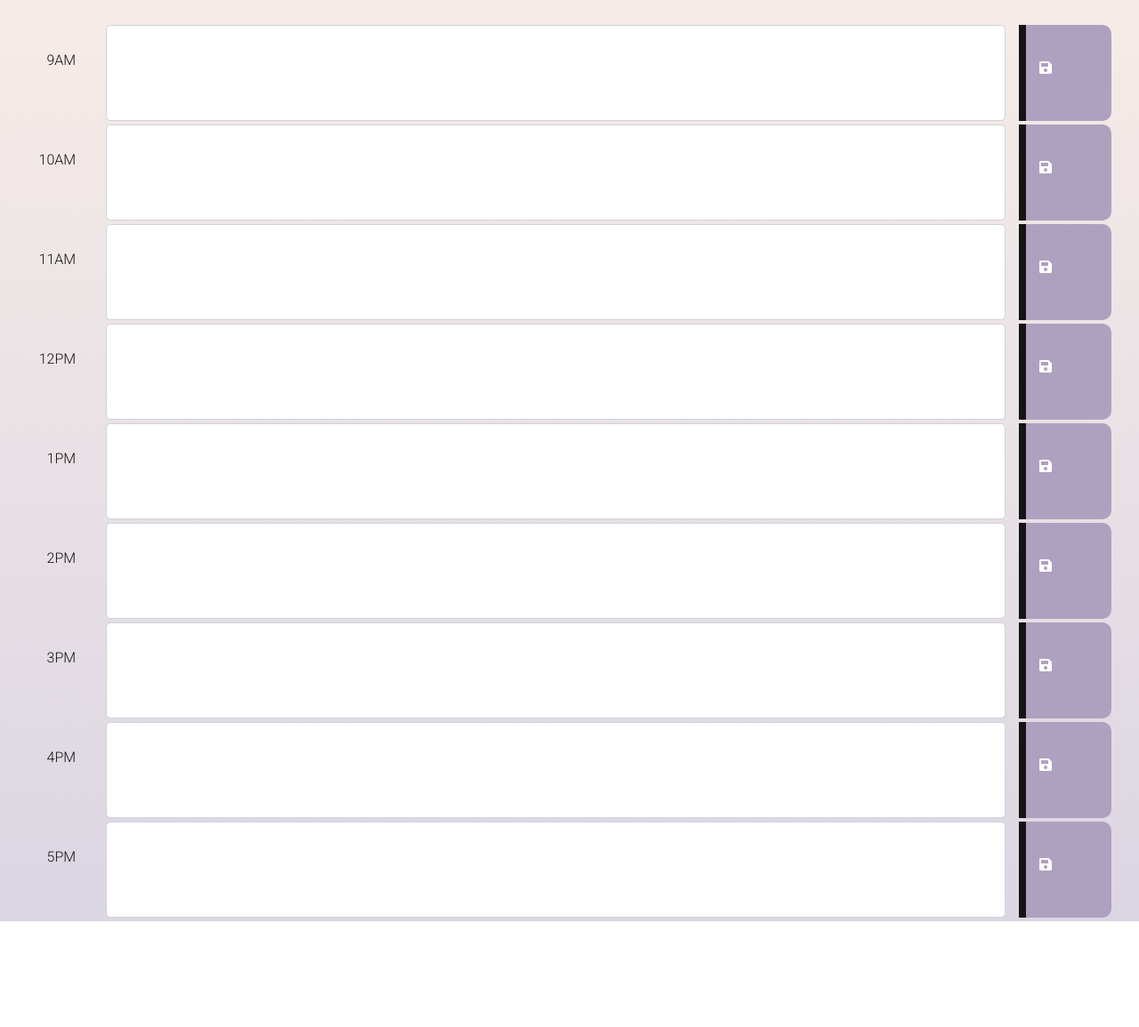
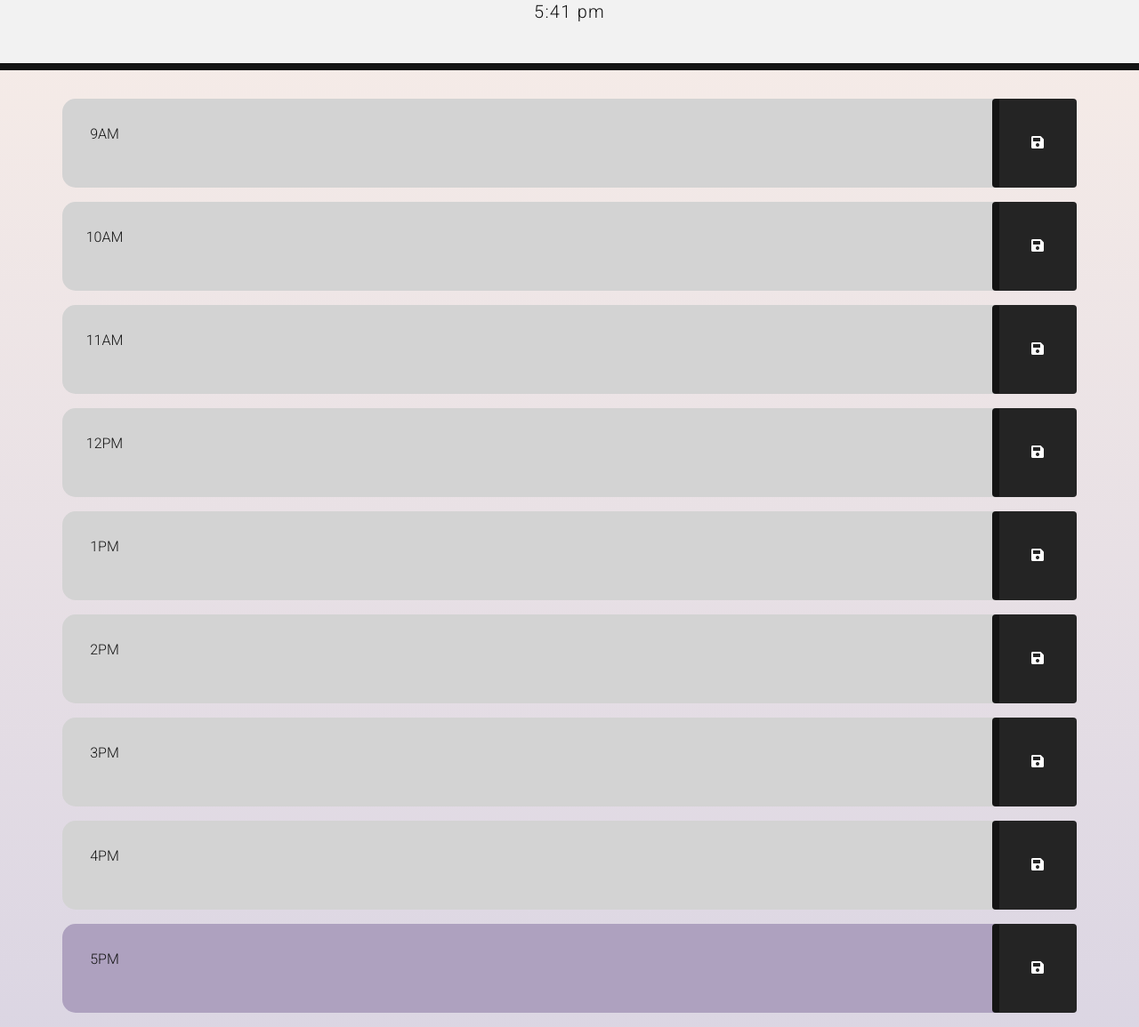
Before and after one commit to katsign/day-planner, a plain HTML site: page index.html in a window 1280 px wide. Shown: the part 343-1498 px from the top of the page at 89% size. Before the commit the page ends 1379 px from the top, so only its background shows below. Drawn offline with nearby package versions, Linux system fonts and the light colour scheme.

Commit message:
Simplified html and added script, first working version.

```diff
--- a/index.html
+++ b/index.html
@@ -33,6 +33,7 @@
       </div>
       <p class="lead">A desktop calendar app for scheduling your work day.</p>
       <p id="currentDay" class="lead"></p>
+      <p id="currentTime" class="lead"></p>
     </header>
 
     <main>
@@ -41,128 +42,69 @@
         <span style="font-family: 'Playfair Display' sans-serif; color:white; font-size: 28px;">Sorry, there's nothing to see here.<br>Try a bigger screen.</span><hr class="border-white"><span class="fas fa-3x fa-desktop" style="color:white"></span>
       </div>
       <!--Real start to app.-->
-      <div class="container-fluid">
-        <div id= "hour9" class="row time-block">
-          <div class="col md-1 col-sm-1 col-xs-10 d-flex justify-content-between hour">
-            <p>
+      <div class="container main">
+        <div id="hour-9" class="row time-block">
+          <div class="col-md-1 hour">
             9AM
-            </p>
           </div>
-          <div class="col-md-10 col-sm-10 col-xs-10 d-flex justify-content-between">
-            <textarea class ="form-control form-control-lg description" type="text" rows="3"></textarea>
+          <textarea class="col-md-10 description"></textarea>
+          <button class="btn saveBtn col-md-1"><i class="fas fa-save"></i></button>
         </div>
-          <div class="col-md-1 col-sm-1 col-xs-1 d-flex justify-content-between saveBtn">
-            <i class="fas fa-save"></i>
+        <div id="hour-10" class="row time-block">
+          <div class="col-md-1 hour">
+            10AM
           </div>
+          <textarea class="col-md-10 description"></textarea>
+          <button class="btn saveBtn col-md-1"><i class="fas fa-save"></i></button>
         </div>
-        <div id= "hour10" class="row time-block">
-          <div class="col md-1 col-sm-1 col-xs-10 d-flex justify-content-between hour">
-            <p>
-              10AM
-            </p>
+        <div id="hour-11" class="row time-block">
+          <div class="col-md-1 hour">
+            11AM
           </div>
-          <div class="col-md-10 col-sm-10 col-xs-10 d-flex justify-content-between">
-            <textarea class ="form-control form-control-lg description" type="text" rows="3"></textarea>
+          <textarea class="col-md-10 description"></textarea>
+          <button class="btn saveBtn col-md-1"><i class="fas fa-save"></i></button>
         </div>
-          <div class="col-md-1 col-sm-1 col-xs-1 d-flex justify-content-between saveBtn">
-            <i class="fas fa-save"></i>
+        <div id="hour-12" class="row time-block">
+          <div class="col-md-1 hour">
+            12PM
           </div>
+          <textarea class="col-md-10 description"></textarea>
+          <button class="btn saveBtn col-md-1"><i class="fas fa-save"></i></button>
         </div>
-        <div id= "hour11" class="row time-block">
-          <div class="col md-1 col-sm-1 col-xs-10 d-flex justify-content-between hour">
-            <p>
-              11AM
-            </p>
+       <div id="hour-13" class="row time-block">
+          <div class="col-md-1 hour">
+            1PM
           </div>
-          <div class="col-md-10 col-sm-10 col-xs-10 d-flex justify-content-between">
-            <textarea class ="form-control form-control-lg description" type="text" rows="3"></textarea>
+          <textarea class="col-md-10 description"></textarea>
+          <button class="btn saveBtn col-md-1"><i class="fas fa-save"></i></button>
         </div>
-          <div class="col-md-1 col-sm-1 col-xs-1 d-flex justify-content-between saveBtn">
-            <i class="fas fa-save"></i>
+        <div id="hour-14" class="row time-block">
+          <div class="col-md-1 hour">
+            2PM
           </div>
+          <textarea class="col-md-10 description"></textarea>
+          <button class="btn saveBtn col-md-1"><i class="fas fa-save"></i></button>
         </div>
+        <div id="hour-15" class="row time-block">
+         <div class="col-md-1 hour">
+            3PM
           </div>
-      <div class="container-fluid">
-        <div id= "hour12" class="row time-block">
-          <div class="col md-1 col-sm-1 col-xs-10 d-flex justify-content-between hour">
-            <p>
-              12PM
-            </p>
+          <textarea class="col-md-10 description"></textarea>
+          <button class="btn saveBtn col-md-1"><i class="fas fa-save"></i></button>
         </div>
-          <div class="col-md-10 col-sm-10 col-xs-10 d-flex justify-content-between">
-            <textarea class ="form-control form-control-lg description" type="text" rows="3"></textarea>
+        <div id="hour-16" class="row time-block">
+          <div class="col-md-1 hour">
+            4PM
           </div>
-          <div class="col-md-1 col-sm-1 col-xs-1 d-flex justify-content-between saveBtn">
-            <i class="fas fa-save"></i>
+          <textarea class="col-md-10 description"></textarea>
+          <button class="btn saveBtn col-md-1"><i class="fas fa-save"></i></button>
         </div>
+        <div id="hour-17" class="row time-block">
+          <div class="col-md-1 hour">
+            5PM
           </div>
-        <div id= "hour13" class="row time-block">
-          <div class="col md-1 col-sm-1 col-xs-10 d-flex justify-content-between hour">
-            <p>
-              1PM
-            </p>
-          </div>
-          <div class="col-md-10 col-sm-10 col-xs-10 d-flex justify-content-between">
-            <textarea class ="form-control form-control-lg description" type="text" rows="3"></textarea>
-          </div>
-          <div class="col-md-1 col-sm-1 col-xs-1 d-flex justify-content-between saveBtn">
-            <i class="fas fa-save"></i>
-          </div>
-        </div>
-        <div id= "hour14" class="row time-block">
-          <div class="col md-1 col-sm-1 col-xs-10 d-flex justify-content-between hour">
-            <p>
-              2PM
-            </p>
-          </div>
-          <div class="col-md-10 col-sm-10 col-xs-10 d-flex justify-content-between">
-            <textarea class ="form-control form-control-lg description" type="text" rows="3"></textarea>
-          </div>
-          <div class="col-md-1 col-sm-1 col-xs-1 d-flex justify-content-between saveBtn">
-            <i class="fas fa-save"></i>
-          </div>
-        </div>
-      </div>
-      <div class="container-fluid">
-        <div id= "hour15" class="row time-block">
-          <div class="col md-1 col-sm-1 col-xs-10 d-flex justify-content-between hour">
-            <p>
-              3PM
-            </p>
-          </div>
-          <div class="col-md-10 col-sm-10 col-xs-10 d-flex justify-content-between">
-            <textarea class ="form-control form-control-lg description" type="text" rows="3"></textarea>
-          </div>
-          <div class="col-md-1 col-sm-1 col-xs-1 d-flex justify-content-between saveBtn">
-            <i class="fas fa-save"></i>
-          </div>
-        </div>
-        <div id= "hour16" class="row time-block">
-          <div class="col md-1 col-sm-1 col-xs-10 d-flex justify-content-between hour">
-            <p>
-              4PM
-            </p>
-          </div>
-          <div class="col-md-10 col-sm-10 col-xs-10 d-flex justify-content-between">
-            <textarea class ="form-control form-control-lg description" type="text" rows="3"></textarea>
-          </div>
-          <div class="col-md-1 col-sm-1 col-xs-1 d-flex justify-content-between saveBtn">
-            <i class="fas fa-save"></i>
-          </div>
-        </div>
-        <div id= "hour17" class="row time-block">
-          <div class="col md-1 col-sm-1 col-xs-10 d-flex justify-content-between hour">
-            <p>
-              5PM
-            </p>
-          </div>
-          <div class="col-md-10 col-sm-10 col-xs-10 d-flex justify-content-between">
-            <textarea class ="form-control form-control-lg description" type="text" rows="3"></textarea>
-          </div>
-          <div class="col-md-1 col-sm-1 col-xs-1 d-flex justify-content-between saveBtn">
-            <i class="fas fa-save"></i>
-          </div>
-        </div>
+          <textarea class="col-md-10 description"></textarea>
+          <button class="btn saveBtn col-md-1"><i class="fas fa-save"></i></button>
         </div>
     </main>
 
--- a/script.js
+++ b/script.js
@@ -0,0 +1,53 @@
+$(document).ready(function() {
+    // Event listener for Saves
+    $(".saveBtn").on("click", function() {
+      // Pull existing Saves
+      var value = $(this).siblings(".description").val();
+      var time = $(this).parent().attr("id");
+
+      // Save to Local Storage
+      localStorage.setItem(time, value);
+    });
+
+    // Setting up Time
+        // and tenses for description block coloring
+    function hourUpdate() {
+        var currentHr = moment().hours();
+
+        $(".time-block").each(function() {
+            var blockHr = parseInt($(this).attr("id").split("-")[1]);
+
+            if (blockHr < currentHr) {
+                $(this).addClass("past");
+            }
+            else if (blockHr === currentHr) {
+                $(this).removeClass("past");
+                $(this).addClass("present");
+            }
+            else {
+                $(this).removeClass("past");
+                $(this).removeClass("present");
+                $(this).addClass("future");
+            }
+        });
+    }
+
+    hourUpdate();
+
+    var interval = setInterval(hourUpdate, 15000);
+
+    // Pulls data saved to Local Storage
+    $("#hour-9 .description").val(localStorage.getItem("hour-9"));
+    $("#hour-10 .description").val(localStorage.getItem("hour-10"));
+    $("#hour-11 .description").val(localStorage.getItem("hour-11"));
+    $("#hour-12 .description").val(localStorage.getItem("hour-12"));
+    $("#hour-13 .description").val(localStorage.getItem("hour-13"));
+    $("#hour-14 .description").val(localStorage.getItem("hour-14"));
+    $("#hour-15 .description").val(localStorage.getItem("hour-15"));
+    $("#hour-16 .description").val(localStorage.getItem("hour-16"));
+    $("#hour-17 .description").val(localStorage.getItem("hour-17"));
+
+    // Displays Date + Time
+    $("#currentDay").text(moment().format("dddd, MMMM Do"));
+    $("#currentTime").text(moment().format("h:mm a"));
+});
--- a/style.css
+++ b/style.css
@@ -7,18 +7,25 @@ h1 {
 
 #calIcon {
 padding-top: 1rem;
-padding-bottom: 1.51rem;
+padding-bottom: 1.5rem;
 }
 
 .fa-sun {
-  color: palegoldenrod;
+  color: #e2c567;
 }
 .fa-moon {
   color: #AEA1BF;
 }
-.fa-save {
-  padding-top: 2.5rem;
-  padding-right: 0.5rem;
+
+#currentDay {
+  font-family: 'Playfair Display', serif;
+  font-size: 40px;
+  padding-top: 1.5rem;
+}
+
+#currentTime {
+  font-size: 20px;
+  letter-spacing: 1.25px;
 }
 
 body {
@@ -35,7 +42,7 @@ textarea{
   border: none;
   resize: none;
   color: #141414;
-  padding: 10px;
+  padding: 30px;
 }
 
 .jumbotron {
@@ -44,6 +51,7 @@ textarea{
   color: #141414;
   border-radius: 0;
   border-bottom: 8px solid #141414;
+  padding-bottom: 2rem;
 }
 
 .description{
@@ -57,15 +65,13 @@ textarea{
 
 .row {
   white-space: pre-wrap;
-  height: 80px;
-  margin-bottom: 2rem;
-  margin-right: 1rem;
+  height: 100px;
+  margin-bottom: 1rem;
 }
 
 .hour {
   font-family: 'Roboto', sans-serif;
   color: #141414;
-  text-align: right;
 }
 
 .past {
@@ -74,28 +80,26 @@ textarea{
 }
 
 .present {
-  background-color: #ff6961;
+  background-color: #AEA1BF;
   color: white;
 }
 
 .future {
-  background-color: #77dd77;
+  background-color: #FEE4CD;
   color: white;
 }
 
 .saveBtn {
   border-left: 8px solid #141414;
-  border-top-right-radius: 10px;
-  border-bottom-right-radius: 10px;
-  background-color: #AEA1BF;
+  background-color: #242424;
   color: white;
-
 }
 
-.saveBtn i:hover {
-  font-size: 20px;
+.saveBtn:hover {
+  font-size: 18px;
   transition: all .2s ease-in-out;
   cursor: pointer;
+  color: white;
 }
 
 .div-mobile {
@@ -104,8 +108,8 @@ textarea{
 
 /* MEDIA QUERY */
 
-@media only screen and (max-width: 690px) {
-  .container-fluid {
+@media only screen and (max-width: 770px) {
+  .main {
     display: none;
   }
   .div-mobile {
```
Lines whose indentation alone changed are shown as unchanged.
